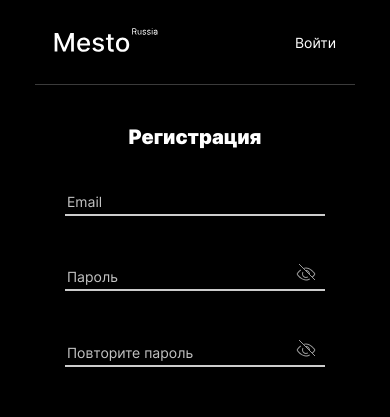
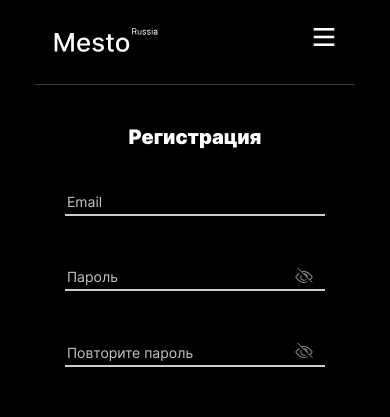
Before and after one commit to beagle-elgaeb/edu-mesto-react-auth, a React (Create React App) app: page /sign-up in a window 390 px wide. Shown: the top 417 px of the page. Built offline with nearby package versions, Linux system fonts and the light colour scheme; no server answers.

Commit message:
ПР 12. Добавлена кнопка данных пользователя в Header: - кнопка появляется на ширине окна браузера менее 680px. Ещё не функционирует.

```diff
--- /dev/null
+++ b/src/blocks/header/__buton-profile-data-img/header__buton-profile-data-img.css
@@ -0,0 +1,4 @@
+.header__buton-profile-data-img {
+  width: 100%;
+  height: 100%;
+}
--- /dev/null
+++ b/src/blocks/header/__buton-profile-data/header__buton-profile-data.css
@@ -0,0 +1,20 @@
+.header__buton-profile-data {
+  width: 24px;
+  height: 18px;
+  background: transparent;
+  border: none;
+  outline: none;
+  transition: opacity 0.5s ease-out;
+  margin: 8px 0 0 0;
+  padding: 0;
+}
+
+.header__buton-profile-data:hover {
+  opacity: .85;
+}
+
+@media screen and (max-width: 680px) {
+  .header__buton-profile-data {
+    margin: 0 19px 28px 0;
+  }
+}
--- a/src/blocks/register/register.css
+++ b/src/blocks/register/register.css
@@ -79,12 +79,9 @@
 }
 
 .register__eye {
-  width: 18px;
-  display: flex;
-  justify-content: center;
-  align-items: center;
+  width: 22px;
   position: absolute;
-  bottom: 5px;
+  bottom: 0px;
   right: 10px;
   background: transparent;
   border: none;
@@ -98,6 +95,10 @@
 
 .register__eye:hover {
   opacity: .4;
+}
+
+.register__eye-img {
+  width: 100%;
 }
 
 .register__error {
--- a/src/components/Header.js
+++ b/src/components/Header.js
@@ -3,30 +3,38 @@ import { Link, withRouter } from "react-router-dom";
 import PropTypes from "prop-types";
 
 import logo from "../images/logo.svg";
+import butonProfileData from "../images/button-profile.svg";
 
 function Header({ loggedIn, pageType, userData, handleLogout }) {
+  const [headerMobile, setHeaderMobile] = React.useState(true);
+
   let headerUserEmail = "";
   let headerLinkName;
   let headerLink;
 
+  React.useEffect(() => {
+    window.addEventListener("resize", onСhangedScreenWidth);
+    return () => document.removeEventListener("resize", onСhangedScreenWidth);
+  })
+
   if (pageType === "/sign-in") {
     headerLinkName = "Регистрация";
-    headerLink = "/sign-up"
+    headerLink = "/sign-up";
   } else if (pageType === "/sign-up") {
     headerLinkName = "Войти";
-    headerLink = "/sign-in"
+    headerLink = "/sign-in";
   } else if (pageType === "/content") {
     headerUserEmail = userData;
     headerLinkName = "Выйти";
-    headerLink = "/sign-in"
+    headerLink = "/sign-in";
   } else if (pageType === "/") {
     if (loggedIn) {
       headerUserEmail = userData;
       headerLinkName = "Выйти";
-      headerLink = "/sign-in"
+      headerLink = "/sign-in";
     } else {
       headerLinkName = "Регистрация";
-      headerLink = "/sign-up"
+      headerLink = "/sign-up";
     }
   }
 
@@ -36,12 +44,30 @@ function Header({ loggedIn, pageType, userData, handleLogout }) {
     }
   }
 
+  function onСhangedScreenWidth(e) {
+    if (e.target.innerWidth <= 680) {
+      setHeaderMobile(true);
+    } else if (e.target.innerWidth > 680) {
+      setHeaderMobile(false);
+    }
+  }
+
   return (
     <header className="header">
       <a className="logo" href="/">
         <img className="logo__image" src={logo} alt="Логотип проекта Mesto" />
       </a>
-      <p className="header__mail">{headerUserEmail}<Link className="header__link" to={headerLink} onClick={signOut}>{headerLinkName}</Link></p>
+      {
+        headerMobile
+          ?
+          <button className="header__buton-profile-data">
+            <img className="header__buton-profile-data-img" src={butonProfileData} alt="Регистрационные данные пользователя"/>
+          </button>
+          :
+          <p className="header__mail">{headerUserEmail}
+            <Link className="header__link" to={headerLink} onClick={signOut}>{headerLinkName}</Link>
+          </p>
+      }
     </header>
   );
 }
--- a/src/components/Register.js
+++ b/src/components/Register.js
@@ -81,7 +81,7 @@ function Register({ history, showResult }) {
               {...formik.getFieldProps("password")}
               placeholder="Пароль" />
             <button className="register__eye" onClick={changeButtonPass}>
-              <img src={!visiblePass ? eyeClose : eyeOpen} alt={!visiblePass ? "Пароль скрыт" : "Пароль показан"} />
+              <img className="register__eye-img" src={!visiblePass ? eyeClose : eyeOpen} alt={!visiblePass ? "Пароль скрыт" : "Пароль показан"} />
             </button>
           </div>
           <span className="register__error">
@@ -95,7 +95,7 @@ function Register({ history, showResult }) {
               {...formik.getFieldProps("confirmPassword")}
               placeholder="Повторите пароль" />
             <button className="register__eye" onClick={changeButtonConfirmPass}>
-              <img src={!visibleConfirmPass ? eyeClose : eyeOpen} alt={!visibleConfirmPass ? "Пароль скрыт" : "Пароль показан"} />
+              <img className="register__eye-img" src={!visibleConfirmPass ? eyeClose : eyeOpen} alt={!visibleConfirmPass ? "Пароль скрыт" : "Пароль показан"} />
             </button>
           </div>
           <span className="register__error">
--- a/src/index.css
+++ b/src/index.css
@@ -14,6 +14,8 @@
 @import url(./blocks/header/header.css);
 @import url(./blocks/header/__link/header__link.css);
 @import url(./blocks/header/__mail/header__mail.css);
+@import url(./blocks/header/__buton-profile-data/header__buton-profile-data.css);
+@import url(./blocks/header/__buton-profile-data-img/header__buton-profile-data-img.css);
 
 /* Profile */
 @import url(./blocks/profile/profile.css);
```
Also changed, not shown: src/components/ImagePopup.js (+6 -3 lines), src/components/InfoTooltip.js (+6 -3 lines), src/components/PopupWithForm.js (+6 -3 lines).
